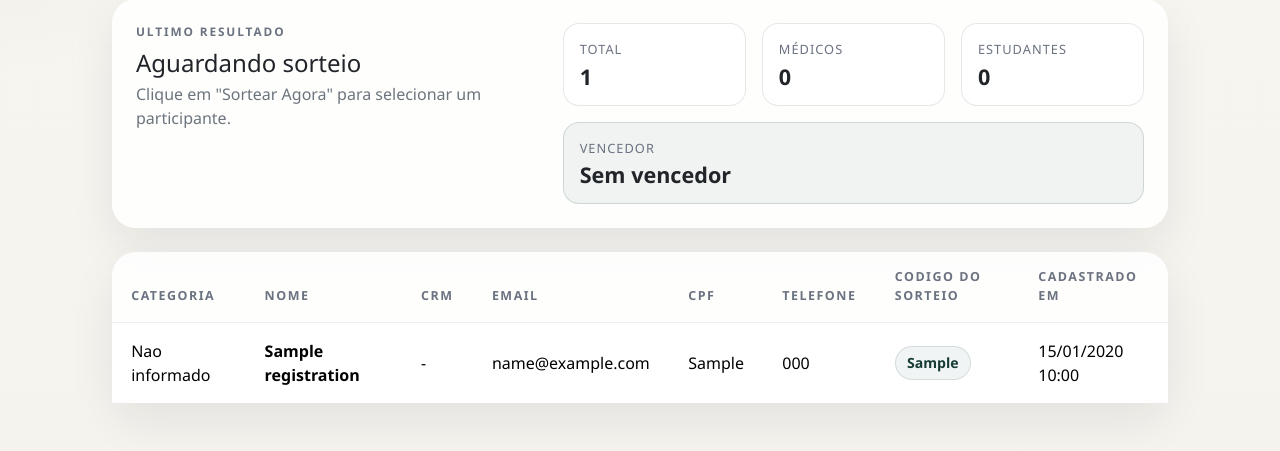
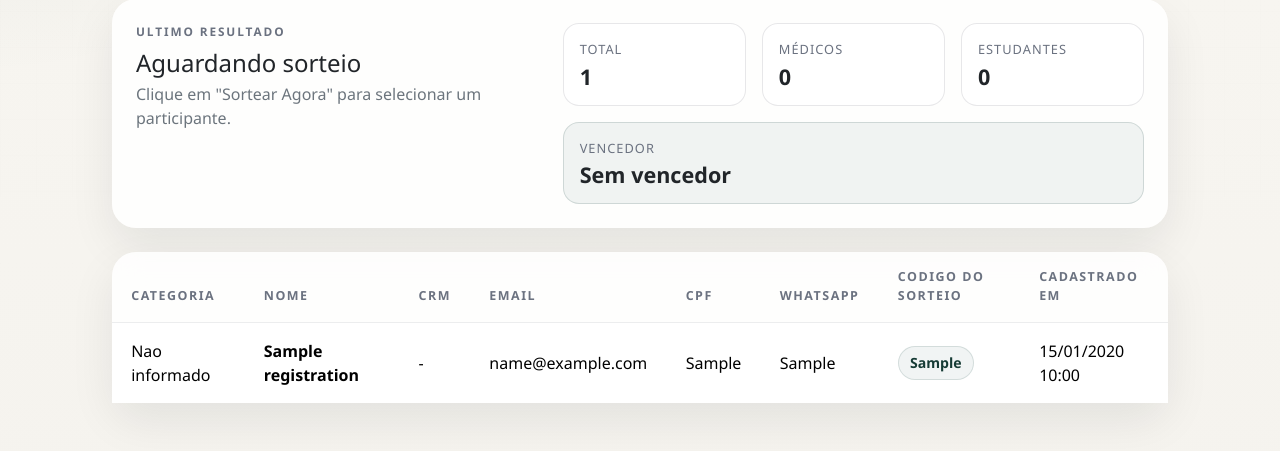
Before and after one commit to rbrafazin/sorteio-medicos, a Flask app: page /sorteio-admin in a window 1280 px wide. Shown: the part 277-728 px from the top of the page. Run offline with Flask 3, Linux system fonts and the light colour scheme; the visitor is signed in with stand-in values (Sample User, id 1); tables that the repository leaves empty hold one stand-in row (values such as "Sample post").

Commit message:
whatsapp

```diff
--- a/app/models.py
+++ b/app/models.py
@@ -17,7 +17,7 @@ class DoctorRegistration(db.Model):
     crm = db.Column(db.String(20), nullable=True, unique=True, index=True)
     email = db.Column(db.String(255), nullable=True, index=True)
     cpf = db.Column(db.String(11), nullable=False, unique=True, index=True)
-    telefone = db.Column(db.String(20), nullable=False)
+    whatsapp = db.Column(db.String(20), nullable=False)
     codigo_sorteio = db.Column(db.String(40), nullable=False, unique=True, index=True)
     criado_em = db.Column(db.DateTime, default=datetime.utcnow, nullable=False)
 
@@ -49,7 +49,7 @@ class DoctorRegistration(db.Model):
             "crm": self.display_crm,
             "email": self.email or "-",
             "cpf": self.formatted_cpf,
-            "telefone": self.telefone,
+            "whatsapp": self.whatsapp,
             "codigo_sorteio": self.codigo_sorteio,
             "criado_em": self.criado_em.strftime("%d/%m/%Y %H:%M"),
         }
--- a/app/routes.py
+++ b/app/routes.py
@@ -124,7 +124,7 @@ def register():
         crm_uf = (form.uf.data or "").strip().upper()
         email = normalize_email(form.email.data)
         cpf = normalize_cpf(form.cpf.data)
-        telefone = form.telefone.data.strip()
+        whatsapp = form.whatsapp.data.strip()
 
         crm = f"{crm_number}-{crm_uf}" if tipo_participante == "medico" else None
 
@@ -149,7 +149,7 @@ def register():
             crm=crm,
             email=email,
             cpf=cpf,
-            telefone=telefone,
+            whatsapp=whatsapp,
             codigo_sorteio=raffle_code,
         )
 
--- a/app/templates/admin.html
+++ b/app/templates/admin.html
@@ -72,7 +72,7 @@
                                 <th>CRM</th>
                                 <th>Email</th>
                                 <th>CPF</th>
-                                <th>Telefone</th>
+                                <th>WhatsApp</th>
                                 <th>Codigo do Sorteio</th>
                                 <th>Cadastrado em</th>
                             </tr>
@@ -86,7 +86,7 @@
                                         <td>{{ registration.display_crm }}</td>
                                         <td>{{ registration.email or "-" }}</td>
                                         <td>{{ registration.formatted_cpf }}</td>
-                                        <td>{{ registration.telefone }}</td>
+                                        <td>{{ registration.whatsapp }}</td>
                                         <td><span class="table-code">{{ registration.codigo_sorteio }}</span></td>
                                         <td>{{ registration.criado_em.strftime("%d/%m/%Y %H:%M") }}</td>
                                     </tr>
@@ -122,7 +122,7 @@
                         <p class="mb-2"><strong>CRM:</strong> <span id="modalWinnerCrm">-</span></p>
                         <p class="mb-2"><strong>Email:</strong> <span id="modalWinnerEmail">-</span></p>
                         <p class="mb-2"><strong>CPF:</strong> <span id="modalWinnerCpf">-</span></p>
-                        <p class="mb-2"><strong>Telefone:</strong> <span id="modalWinnerPhone">-</span></p>
+                        <p class="mb-2"><strong>WhatsApp:</strong> <span id="modalWinnerWhatsapp">-</span></p>
                         <p class="mb-0"><strong>Codigo:</strong> <span id="modalWinnerCode">-</span></p>
                     </div>
                 </div>
@@ -147,7 +147,7 @@
             document.getElementById('modalWinnerCrm').textContent = winner.crm;
             document.getElementById('modalWinnerEmail').textContent = winner.email;
             document.getElementById('modalWinnerCpf').textContent = winner.cpf;
-            document.getElementById('modalWinnerPhone').textContent = winner.telefone;
+            document.getElementById('modalWinnerWhatsapp').textContent = winner.whatsapp;
             document.getElementById('modalWinnerCode').textContent = winner.codigo_sorteio;
             winnerChip.textContent = winner.nome;
             winnerSummary.textContent = `${winner.nome} foi sorteado(a) entre ${winner.tipo_participante_label.toLowerCase()} no codigo ${winner.codigo_sorteio}.`;
--- a/app/templates/index.html
+++ b/app/templates/index.html
@@ -90,9 +90,9 @@
                         </div>
 
                         <div class="col-md-6 participant-only">
-                            <label class="form-label fw-semibold" for="{{ form.telefone.id }}">{{ form.telefone.label.text }}</label>
-                            {{ form.telefone(class="form-control form-control-lg" + (" is-invalid" if form.telefone.errors else "")) }}
-                            {% for error in form.telefone.errors %}
+                            <label class="form-label fw-semibold" for="{{ form.whatsapp.id }}">{{ form.whatsapp.label.text }}</label>
+                            {{ form.whatsapp(class="form-control form-control-lg" + (" is-invalid" if form.whatsapp.errors else "")) }}
+                            {% for error in form.whatsapp.errors %}
                                 <div class="invalid-feedback d-block">{{ error }}</div>
                             {% endfor %}
                         </div>
```
Also changed, not shown: app/forms.py (+4 -4 lines).
